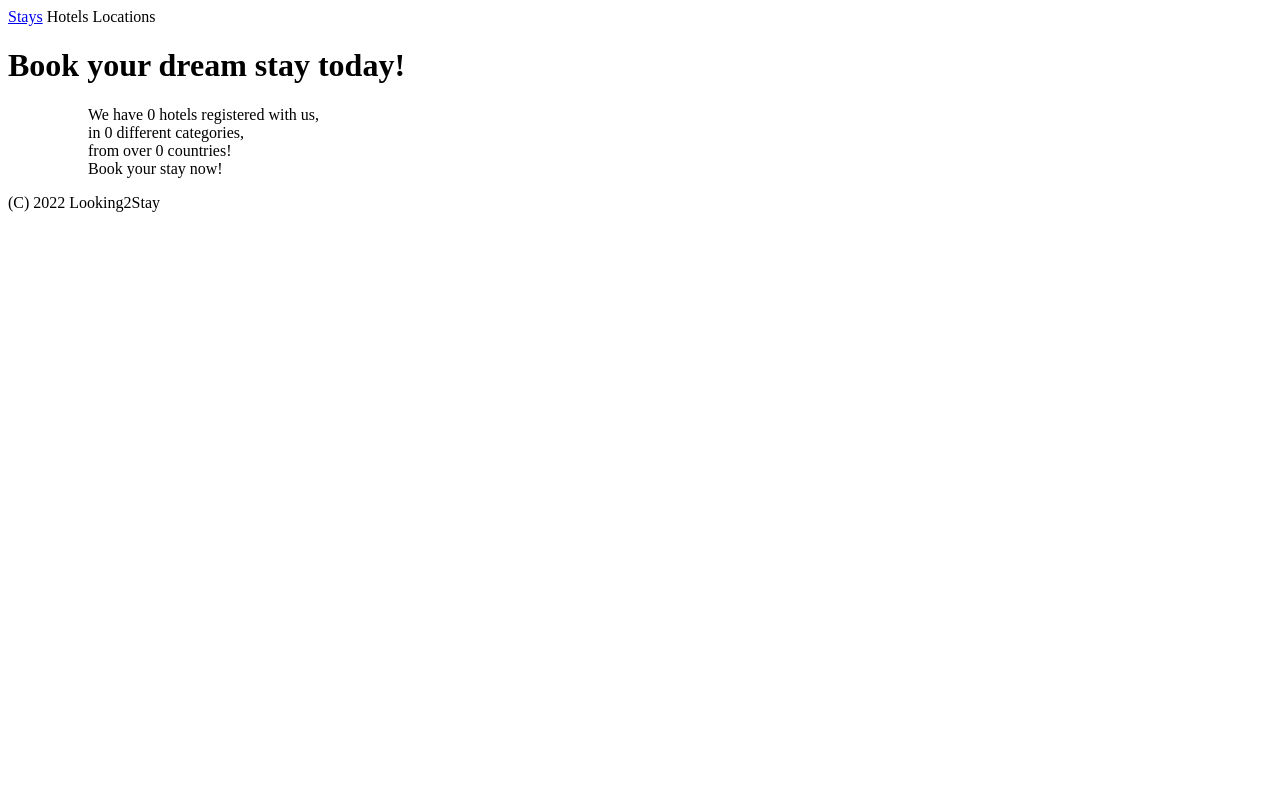
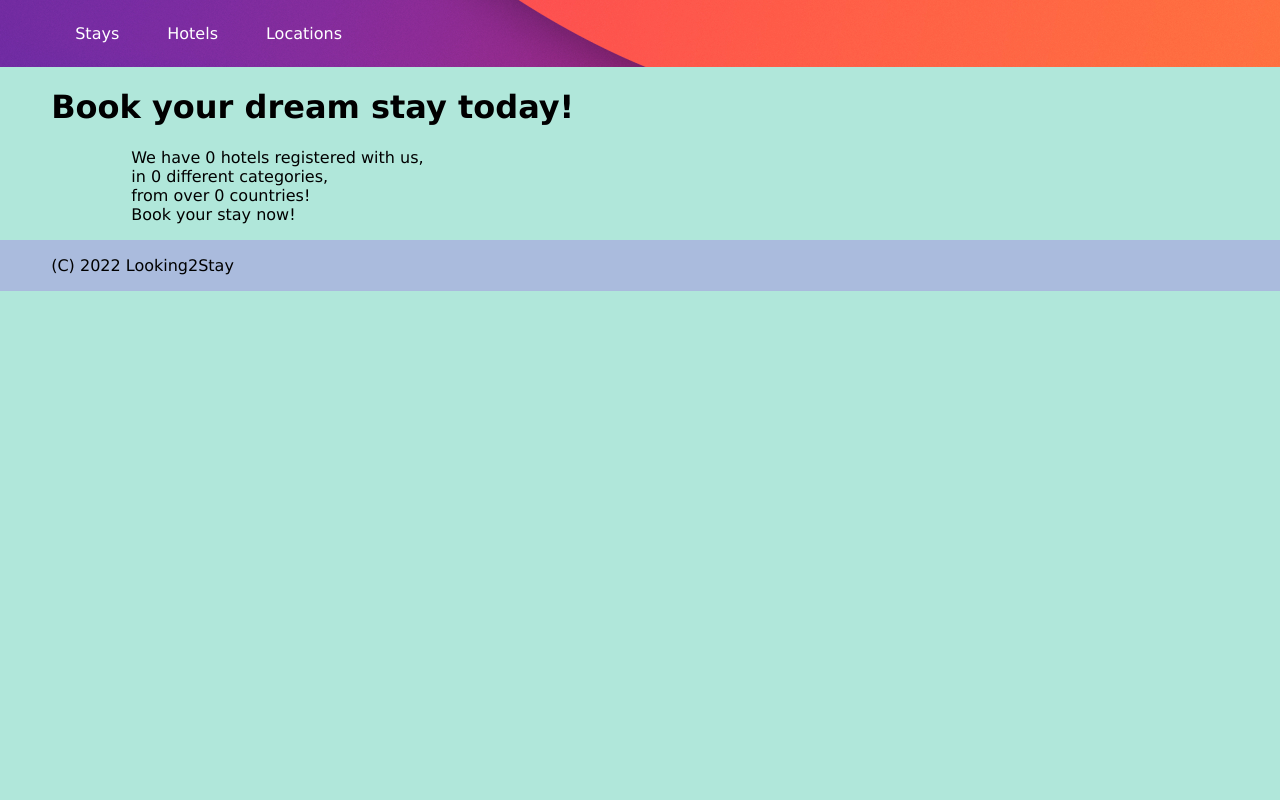
Before and after one commit to GalijotasE/looking_to_stay, a Django app: page / in a window 1280 px wide. Run offline with Django 4.2, Linux system fonts and the light colour scheme; data that the repository does not hold is empty.

Commit message:
click here to see recent changes

```diff
--- a/looking_to_stay/looking_to_stay_app/static/lookingtostay/css/base.css
+++ b/looking_to_stay/looking_to_stay_app/static/lookingtostay/css/base.css
@@ -0,0 +1,53 @@
+body {
+    background-color: rgba(74, 201, 171, 0.433);
+    font-family: 'Verdana';
+    margin: 0;
+    display: flex;
+    flex-direction: column;
+    justify-content: flex-start;
+    min-height: 100vh;
+}
+
+header, main, footer {
+    min-width: fit-content;
+}
+
+.banner-img {
+    background-image: url('img/bg.jpg');
+}
+
+header {
+    background-color: #1173b9b6;
+    height: auto;
+}
+
+header .container {
+    display: flex;
+    flex-direction: row;
+}
+
+.container {
+    max-width: 92%;
+    min-width: 480px;
+    margin: 0 auto;
+}
+
+header a {
+    display: inline-block;
+    color: white;
+    padding: 1.5rem;
+    text-decoration: none;
+}
+
+header a:hover {
+    background-color: rgba(0, 0, 255, 0.429);
+}
+
+footer {
+    background-color:  #abd;
+}
+
+footer .container {
+    display: flex;
+    align-content: stretch;
+}
--- a/looking_to_stay/looking_to_stay_app/templates/lookingtostay/base.html
+++ b/looking_to_stay/looking_to_stay_app/templates/lookingtostay/base.html
@@ -9,9 +9,16 @@
 </head>
 <body>
     <header>
-        <a href="{% url 'index' %}">Stays</a>
-        <a>Hotels</a>
-        <a>Locations</a>
+        <div class="banner-img">
+            <div class="container">
+                {% block nav %}
+                    <a href="{% url 'index' %}">Stays</a>
+                    <a>Hotels</a>
+                    <a>Locations</a>
+                    <span class="spacer"></span>
+                {% endblock nav %}
+            </div>
+        </div>
     </header>
     <main>
         <div class="container">
@@ -22,5 +29,5 @@
     <footer>
         <div class="container">
             {% block footer%}<p>(C) 2022 Looking2Stay </p>{% endblock footer %}
-
+        </div>
 </body
```
Also changed, not shown: looking_to_stay/looking_to_stay_app/static/lookingtostay/css/img/bg.jpg (added).
